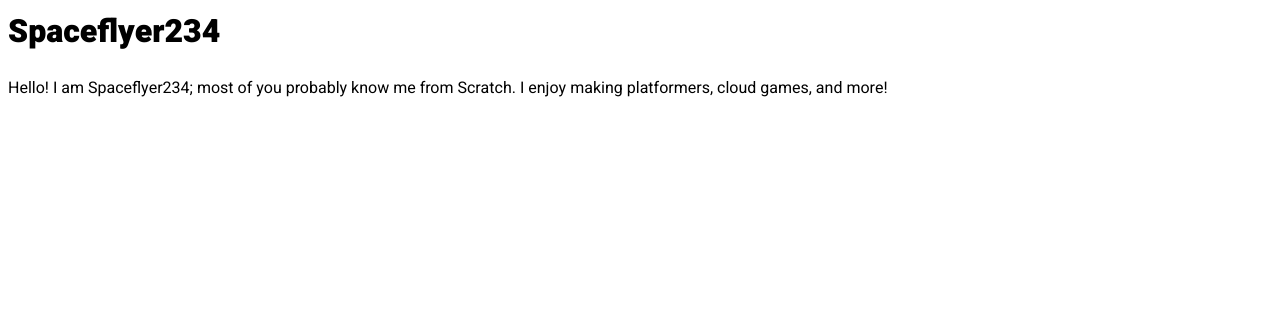
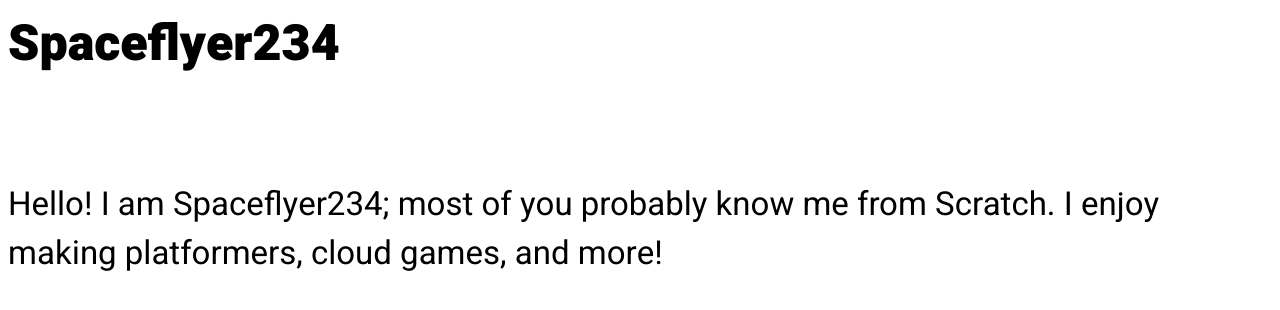
Before and after one commit to jemunm378/Spaceflyer234.github.io, a plain HTML site: page index.html in a window 1280 px wide. Drawn offline with Linux system fonts and the light colour scheme.

Commit message:
Update index.html

```diff
--- a/index.html
+++ b/index.html
@@ -1,11 +1,13 @@
 <DOCTYPE html>
 <html>
   <head>
-    <title>Spaceflyer234</title>
     <link rel="stylesheet" type="text/css" href="style.css">
   </head>
   <body>
-    <h1>Spaceflyer234</h1>
-    <p>Hello! I am Spaceflyer234; most of you probably know me from Scratch. I enjoy making platformers, cloud games, and more!</p>
+    <h2 class="Title White" style="font-size: 50px">Spaceflyer234</h2>
+    </br>
+    <div>
+    <p class="Title White" style="font-size: 33px">Hello! I am Spaceflyer234; most of you probably know me from Scratch. I enjoy making platformers, cloud games, and more!</p>
+    </div>
    </body>
   </html>
```
